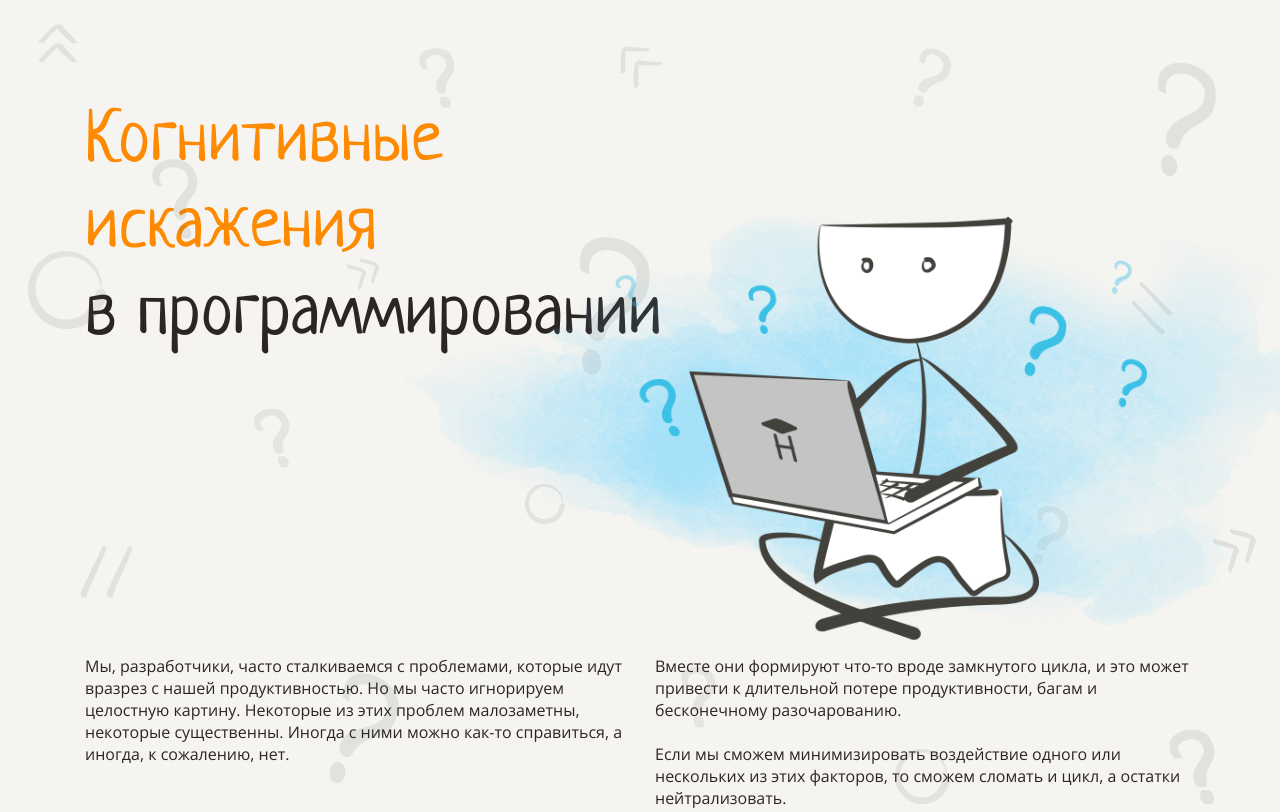
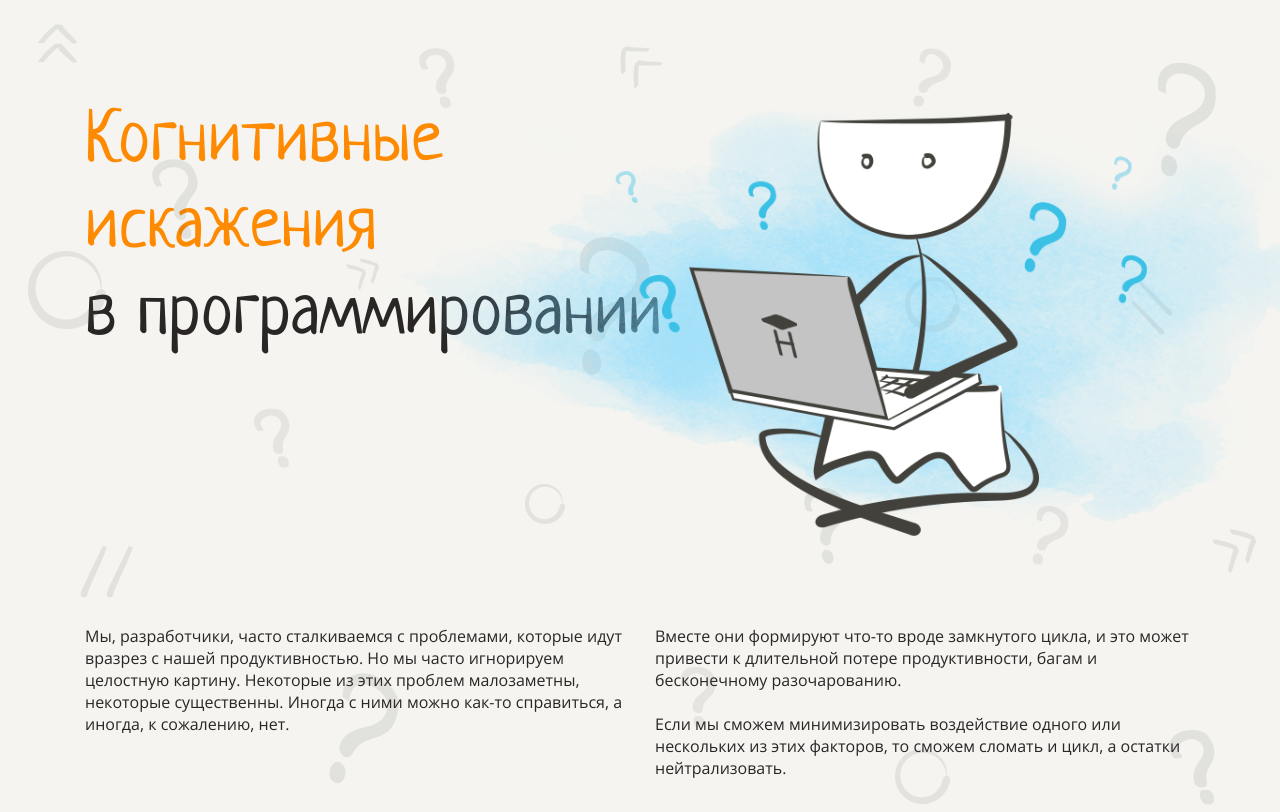
Before and after one commit to sunnaylya/layout-designer-project-lvl1, a website: page src/index.html in a window 1280 px wide. Shown: the top 812 px of the page. Drawn offline with Linux system fonts and the light colour scheme.

Commit message:
fix footer

```diff
--- a/src/index.html
+++ b/src/index.html
@@ -11,7 +11,7 @@
     <header class="bc-light psr ovf-h">
         <div class="container section-basic-styles">
                 <h1 class="h1 lh-12em t-c-dark tal psa ff-neucha fw-400"><span class="t-c-prmry">Когнитивные <br>искажения</span><br>в программировании</h1>
-               <img src="./images/main.png" alt="Toto with pc" class="img vam mgb-30px z-idx-2">
+               <img src="./images/main.png" alt="Toto with pc" class="img vam z-idx-2">
             <div class="text fs-16px column tal t-c-dark ff-op-sans">Мы, разработчики, часто сталкиваемся с проблемами, которые идут вразрез с нашей продуктивностью. Но мы часто игнорируем целостную картину. Некоторые из этих проблем малозаметны, некоторые существенны.
                 Иногда с ними можно как-то справиться, а иногда, к сожалению, нет.<br><br><br>Вместе они формируют что-то вроде замкнутого цикла, и это может привести к длительной потере продуктивности, багам и бесконечному разочарованию.
                 <br><br>Если мы сможем минимизировать воздействие одного или нескольких из этих факторов, то сможем сломать и цикл, а остатки нейтрализовать.
--- a/src/styles/style.css
+++ b/src/styles/style.css
@@ -225,8 +225,7 @@ header:before {
 .img {
   position: relative;
   height: 525px;
-  top: 55px;
-  /* right: -270px; */
+  top: -49px;
   right: -291px;
 }
 
@@ -363,7 +362,7 @@ iframe {
 
 .black-container {
    background-color: var(--primary-dark);
-   padding: 39px 55px;
+   padding: 51px 55px;
  }
 
  input {
```
